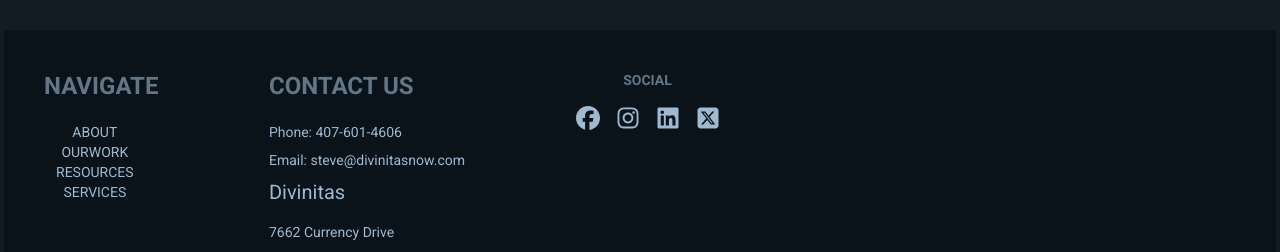
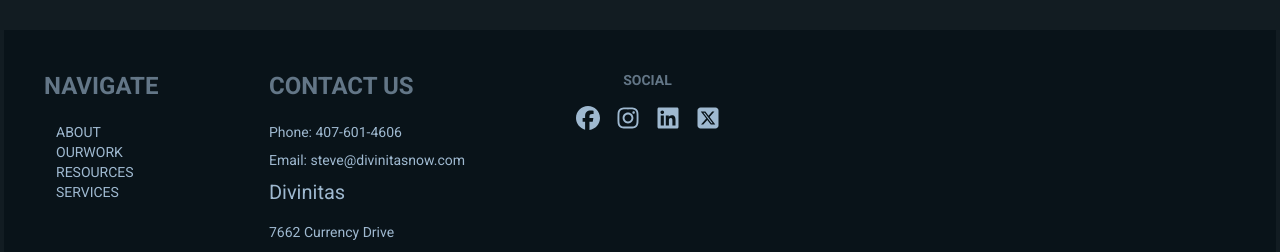
Before and after one commit to JGuzman87/divinitas, a Next.js app: page / in a window 1280 px wide. Shown: the part 584-836 px from the top of the page. Built offline with nearby package versions, Linux system fonts and the light colour scheme.

Commit message:
added nav links

```diff
--- a/components/Footer.jsx
+++ b/components/Footer.jsx
@@ -5,13 +5,13 @@ const Footer = () => {
    const linkArr = ["about", "ourWork", "resources", "services"];
   return (
     <footer className="footer sm:footer-horizontal bg-base-300 text-base-content p-10 mt-auto">
-      <nav>
-        <h2 className="footer-title">Navigate</h2>
-        <ul className="flex md:flex-col flex-wrap justify-evenly">
+      <nav className="flex flex-col ">
+        <h2 className="footer-title ">Navigate</h2>
+        <ul className="grid grid-cols-2 md:grid-cols-1">
           {linkArr.map((link) => (
-            <li className="tab tab-active " key={link}>
+            <li className="tab tab-active justify-start" key={link}>
               <Link href={"/" + link}>
-                <p className="hover:text-orange-300">{link.toUpperCase()}</p>
+                <p className="hover:text-orange">{link.toUpperCase()}</p>
               </Link>
             </li>
           ))}
```
